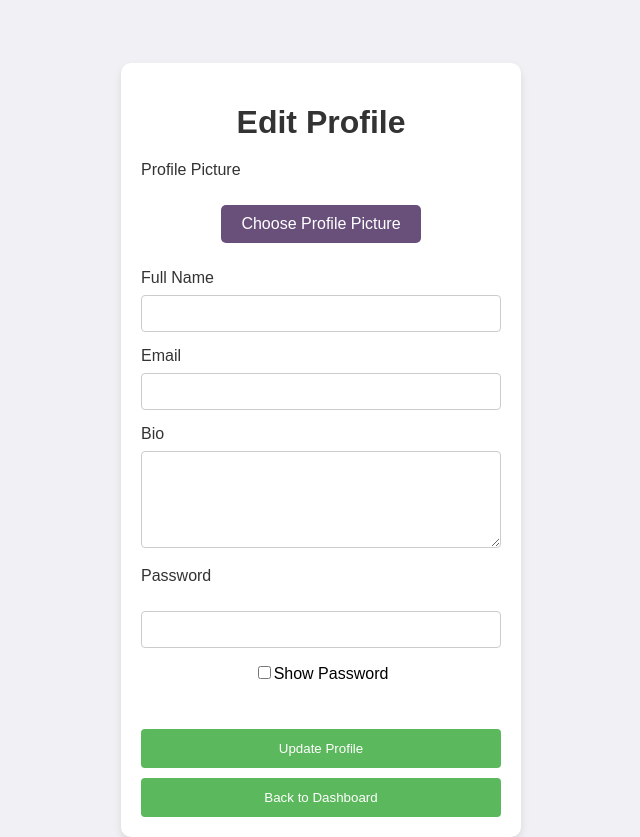
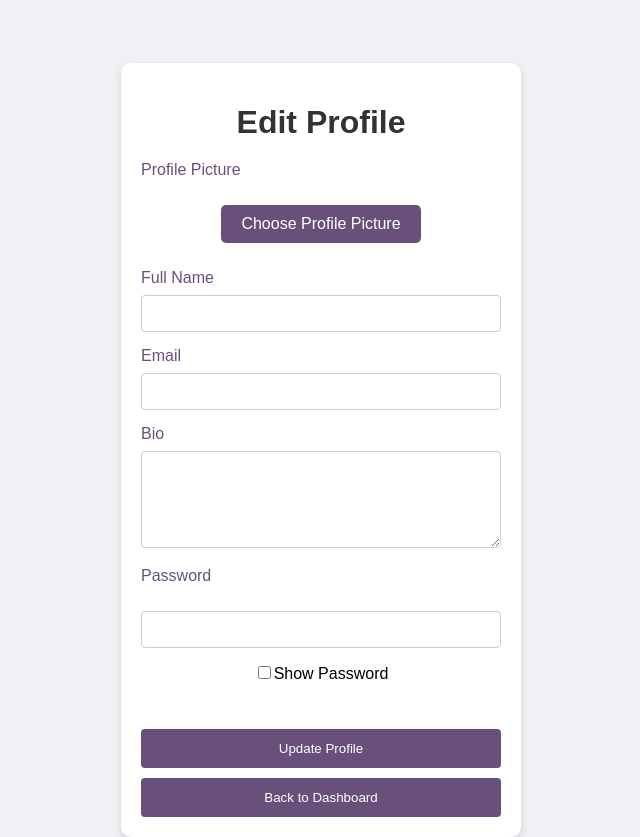
Before and after one commit to Titanbiru/bersuara, a PHP site: page /edit_profile.php in a window 1280 px wide. Shown: the whole page, without its empty margins (319-959 px from the left). Run offline with PHP 8.4, Linux system fonts and the light colour scheme; the visitor is signed in with stand-in values (Sample User, id 1); data that the repository does not hold is empty.

```diff
--- a/css/edit_profile2.css
+++ b/css/edit_profile4.css
@@ -12,7 +12,7 @@ body {
 .container {
     background-color: #ffffff;
     border-radius: 10px;
-    box-shadow: 0 4px 8px rgba(0, 0, 0, 0.1);
+    box-shadow: 0 4px 8px rgba(0, 0, 0, 0.13);
     padding: 20px;
     max-width: 400px;
     width: 100%;
@@ -31,7 +31,7 @@ h1 {
 label {
     display: block;
     margin-bottom: 8px;
-    color: #333;
+    color: #68507b;
     text-align: left;
 }
 
@@ -57,7 +57,7 @@ button {
     width: 100%;
     padding: 12px;
     margin-top: 10px;
-    background-color: #5cb85c;
+    background-color: #68507b;
     color: white;
     border: none;
     border-radius: 4px;
@@ -66,7 +66,7 @@ button {
 }
 
 button:hover {
-    background-color: #4cae4c;
+    background-color: #46315c;
 }
 
 button a {
--- a/edit_profile.php
+++ b/edit_profile.php
@@ -60,7 +60,7 @@ if ($_SERVER['REQUEST_METHOD'] === 'POST') {
 <html>
 <head>
     <title>Edit Profile</title>
-    <link rel="stylesheet" href="css/edit_profile2.css">
+    <link rel="stylesheet" href="css/edit_profile4.css">
     <link href='https://unpkg.com/boxicons@2.1.4/css/boxicons.min.css' rel='stylesheet'>
 </head>
 <body>
```
